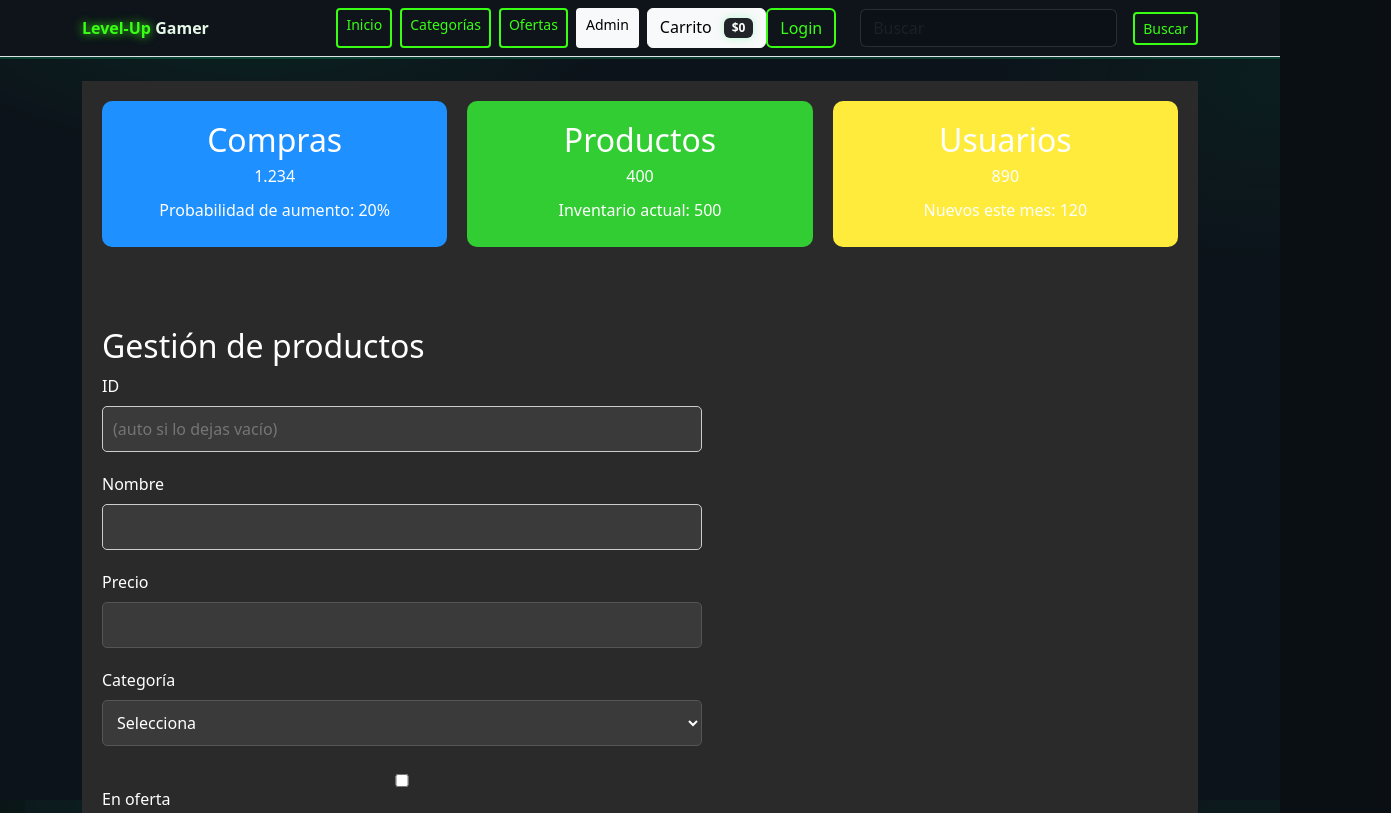
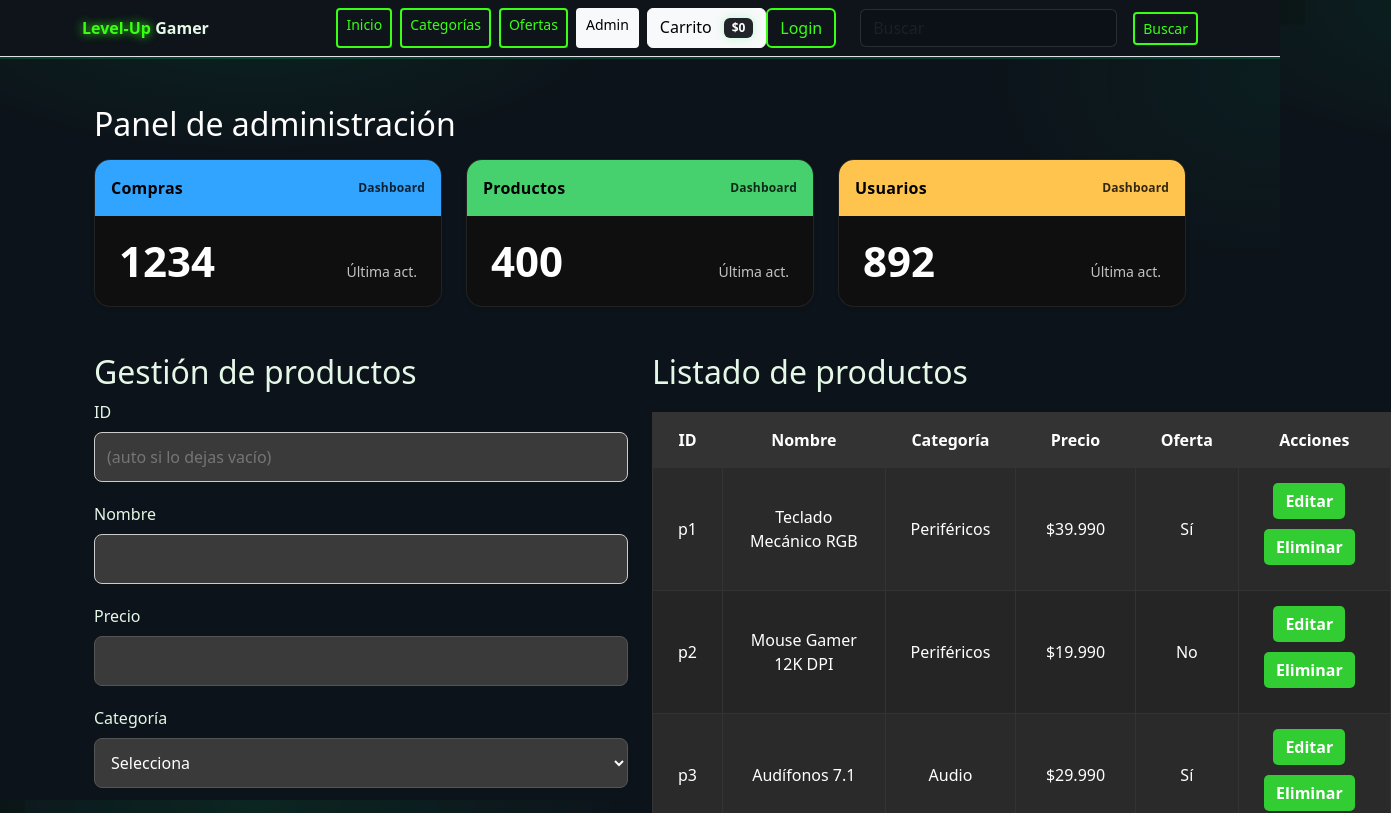
Before and after one commit to luko2k24/Level-up-React, a React (Vite) app: page /admin in a window 1280 px wide. Shown: the top 813 px of the page, 1391 px wide, since content can reach past the window. Built offline with nearby package versions, Linux system fonts and the light colour scheme.

Commit message:
arreglo en el panel de admin y css admin

```diff
--- a/src/pages/Admin.jsx
+++ b/src/pages/Admin.jsx
@@ -1,4 +1,5 @@
 import React, { useEffect, useMemo, useState } from 'react';
+import { useLocation, useNavigate } from 'react-router-dom';
 import { getProducts, createProduct, updateProduct, deleteProduct } from '../data/db.js';
 import '../styles/admin.css';
 const CLP = new Intl.NumberFormat('es-CL', {
@@ -9,7 +10,26 @@ const CLP = new Intl.NumberFormat('es-CL', {
 
 const CATEGORIAS = ['Periféricos', 'Audio', 'Monitores', 'Muebles', 'Almacenamiento', 'Accesorios'];
 
-export default function Admin() {
+export default function AdminPanel() {
+  const navigate = useNavigate();
+  const location = useLocation();
+
+  const params = new URLSearchParams(location.search);
+  const view = (params.get('view') || 'home').toLowerCase();
+  const mode = (params.get('mode') || 'open').toLowerCase();
+
+  const setView = (v, m = 'open') => {
+    const next = new URLSearchParams(location.search);
+    next.set('view', v);
+    next.set('mode', m);
+    navigate({ search: `?${next.toString()}` }, { replace: false });
+  };
+
+  const stats = useMemo(
+    () => ({ compras: 1234, productos: 400, usuarios: 892, pendientes: 17 }),
+    []
+  );
+
   const [list, setList] = useState([]);
   const [form, setForm] = useState({ id: '', name: '', price: '', category: '', offer: false });
   const [editing, setEditing] = useState(false);
@@ -114,33 +134,52 @@ export default function Admin() {
     setErr('');
   };
 
-  return (
-    <div className="admin-container">
-      {/* DASHBOARD */}
-      <div className="dashboard">
-        <div className="kpi-card blue">
-          <h3>Compras</h3>
-          <p>1.234</p>
-          <p>Probabilidad de aumento: 20%</p>
+  const kpiBox = (title, value, color) => (
+    <div className="col-12 col-md-4 mb-3">
+      <div
+        className="card shadow-sm h-100"
+        style={{ borderRadius: 16, overflow: 'hidden', border: '1px solid rgba(255,255,255,.08)', background: '#0f0f0f' }}
+      >
+        <div
+          className="p-3"
+          style={{
+            background: color,
+            color: '#000',
+            fontWeight: 700,
+            letterSpacing: .2,
+            display: 'flex',
+            alignItems: 'center',
+            justifyContent: 'space-between'
+          }}
+        >
+          <span>{title}</span>
+          <span style={{ opacity: .8, fontSize: 12 }}>Dashboard</span>
         </div>
-        <div className="kpi-card green">
-          <h3>Productos</h3>
-          <p>400</p>
-          <p>Inventario actual: 500</p>
-        </div>
-        <div className="kpi-card yellow">
-          <h3>Usuarios</h3>
-          <p>890</p>
-          <p>Nuevos este mes: 120</p>
+        <div className="p-4 d-flex align-items-end justify-content-between">
+          <div style={{ fontSize: 42, fontWeight: 800, lineHeight: 1, color: '#fff' }}>{value}</div>
+          <div style={{ color: 'rgba(255,255,255,.75)' }} className="small">Última act.</div>
         </div>
       </div>
+    </div>
+  );
 
-      {/* FORMULARIO DE CREACIÓN/EDICIÓN DE PRODUCTO */}
+  return (
+    <div className="container-fluid py-4">
+      <div className="d-flex align-items-center justify-content-between mb-3">
+        <h2 className="mb-0" style={{ color: '#fff' }}>Panel de administración</h2>
+      </div>
+
+      <div className="row">
+        {kpiBox('Compras', stats.compras, '#30A4FF')}
+        {kpiBox('Productos', stats.productos, '#47D16E')}
+        {kpiBox('Usuarios', stats.usuarios, '#FFC44D')}
+      </div>
+
+      <div className="row">
+        <div className="col-12 col-md-6">
           <div className="form-container">
             <h2>Gestión de productos</h2>
-
             {err && <div className="alert">{err}</div>}
-
             <form onSubmit={onSubmit}>
               <div className="form-group">
                 <label>ID</label>
@@ -151,7 +190,6 @@ export default function Admin() {
                   placeholder="(auto si lo dejas vacío)"
                 />
               </div>
-
               <div className="form-group">
                 <label>Nombre</label>
                 <input
@@ -160,7 +198,6 @@ export default function Admin() {
                   required
                 />
               </div>
-
               <div className="form-group">
                 <label>Precio</label>
                 <input
@@ -170,7 +207,6 @@ export default function Admin() {
                   required
                 />
               </div>
-
               <div className="form-group">
                 <label>Categoría</label>
                 <select
@@ -182,7 +218,6 @@ export default function Admin() {
                   {CATEGORIAS.map(c => <option key={c} value={c}>{c}</option>)}
                 </select>
               </div>
-
               <div className="form-group">
                 <input
                   type="checkbox"
@@ -191,15 +226,14 @@ export default function Admin() {
                 />
                 <label>En oferta</label>
               </div>
-
               <div className="form-actions">
                 <button type="submit">{editing ? 'Guardar cambios' : 'Crear'}</button>
                 <button type="button" onClick={onClear}>Limpiar</button>
               </div>
             </form>
           </div>
-
-      {/* LISTADO DE PRODUCTOS */}
+        </div>
+        <div className="col-12 col-md-6">
           <div className="products-list">
             <h2>Listado de productos</h2>
             <table>
@@ -236,5 +270,7 @@ export default function Admin() {
             </table>
           </div>
         </div>
+      </div>
+    </div>
   );
 }
--- a/src/styles/admin.css
+++ b/src/styles/admin.css
@@ -2,7 +2,7 @@
 .admin-container {
   display: flex;
   flex-wrap: wrap;
-  gap: 20px;
+  gap: 30px;
   padding: 20px;
   background-color: #2a2a2a; /* Fondo oscuro */
   color: #fff; /* Texto blanco */
@@ -11,20 +11,21 @@
 /* Dashboard (Tarjetas KPI) */
 .dashboard {
   display: flex;
-  gap: 20px;
+  gap: 30px;
   margin-bottom: 30px;
   width: 100%;
 }
 
 .kpi-card {
   padding: 20px;
-  border-radius: 10px;
+  border-radius: 16px;
   color: white;
   flex: 1;
   display: flex;
   flex-direction: column;
   justify-content: center;
   align-items: center;
+  min-height: 150px;
 }
 
 .kpi-card.blue {
@@ -41,14 +42,14 @@
 
 .kpi-card h3 {
   margin: 0;
-  font-size: 2rem;
+  font-size: 2.5rem;
 }
 
 .kpi-card p {
   margin: 5px 0;
 }
 
-/* Formulario */
+/* Formulario de gestión de productos */
 .form-container {
   width: 100%;
   max-width: 600px;
@@ -67,9 +68,9 @@
 }
 
 .form-group input, .form-group select {
-  padding: 10px;
+  padding: 12px;
   margin-top: 8px;
-  border-radius: 5px;
+  border-radius: 8px;
   border: 1px solid #ccc;
   background-color: #3a3a3a;
   color: white;
@@ -82,7 +83,7 @@
 
 .form-actions {
   display: flex;
-  gap: 10px;
+  gap: 20px;
 }
 
 .form-actions button {
@@ -90,7 +91,7 @@
   background-color: #32cd32; /* Verde neón */
   color: white;
   border: none;
-  border-radius: 5px;
+  border-radius: 8px;
   cursor: pointer;
   width: 100%;
 }
@@ -108,38 +109,51 @@
 .products-list table {
   width: 100%;
   border-collapse: collapse;
+  margin-top: 20px;
+  background-color: #1a1a1a; /* Fondo oscuro para la tabla */
+  border-radius: 8px; /* Bordes redondeados para la tabla */
 }
 
 .products-list th, .products-list td {
-  padding: 12px;
-  border: 1px solid #ddd;
+  padding: 15px 25px; /* Más espacio para las celdas */
+  border: 1px solid #333; /* Borde gris oscuro */
   text-align: center;
+  color: #fff; /* Color de texto blanco */
 }
 
 .products-list th {
-  background-color: #444;
+  background-color: #333; /* Fondo oscuro para los encabezados */
+  font-weight: bold; /* Hacer que los encabezados sean más visibles */
 }
 
 .products-list tr:nth-child(even) {
-  background-color: #555;
+  background-color: #252525; /* Color de fondo para filas pares */
+}
+
+.products-list tr:nth-child(odd) {
+  background-color: #2a2a2a; /* Color de fondo para filas impares */
 }
 
 .products-list tr:hover {
-  background-color: #444;
+  background-color: #3a3a3a; /* Cambio de fondo al pasar el mouse */
 }
 
 .products-list button {
-  padding: 5px 10px;
-  background-color: #32cd32; /* Verde neón para los botones */
+  padding: 6px 12px;
+  background-color: #32cd32; /* Verde de los botones */
   color: white;
   border: none;
   border-radius: 5px;
   cursor: pointer;
-  margin-right: 10px; /* Separación entre los botones */
-  margin-bottom: 5px; /* Separación entre las filas */
+  margin-right: 10px; /* Espacio entre botones */
+  margin-bottom: 10px; /* Espacio entre filas */
+  font-weight: bold; /* Hacer que los textos de los botones se vean más fuertes */
 }
 
-/* Efecto de hover para los botones */
 .products-list button:hover {
   background-color: #28a745; /* Verde más oscuro al pasar el mouse */
 }
+
+.products-list button:focus {
+  outline: none; /* Eliminar el borde al hacer clic */
+}
```
Lines whose indentation alone changed are shown as unchanged.
